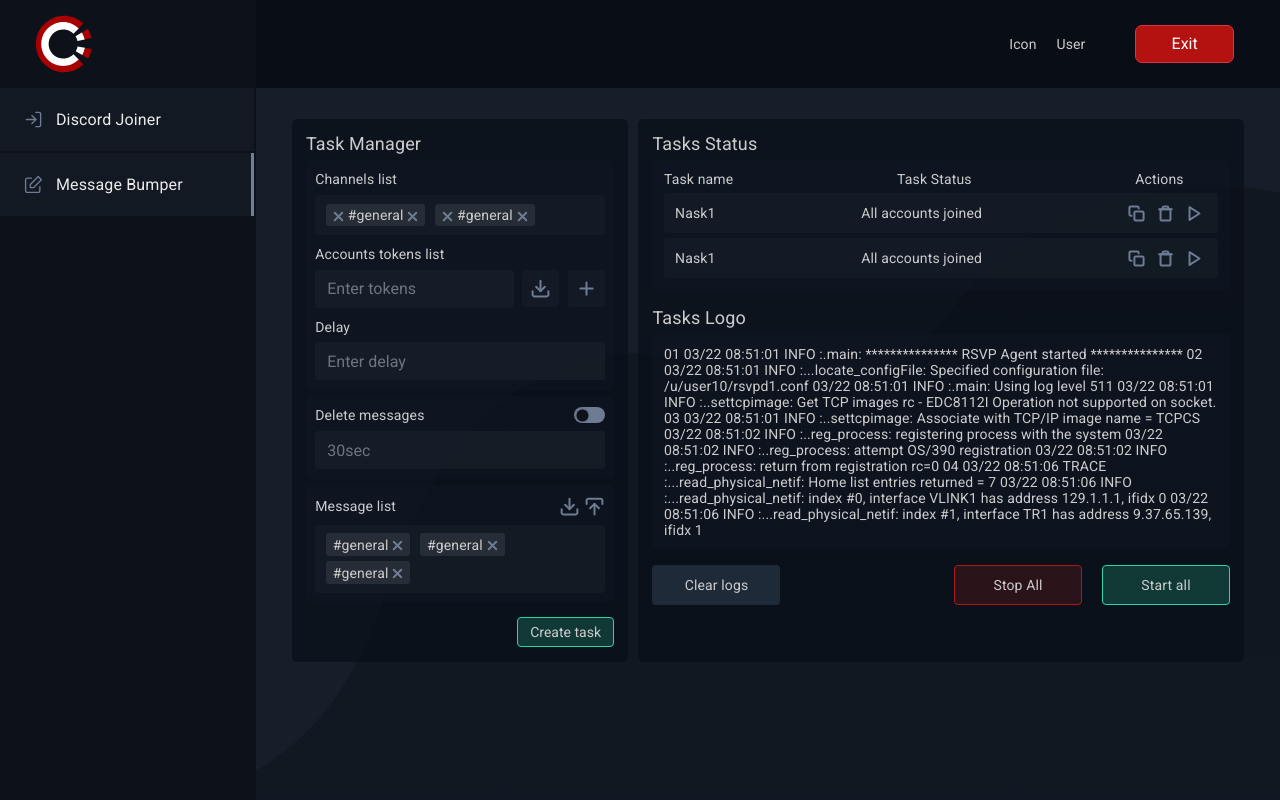
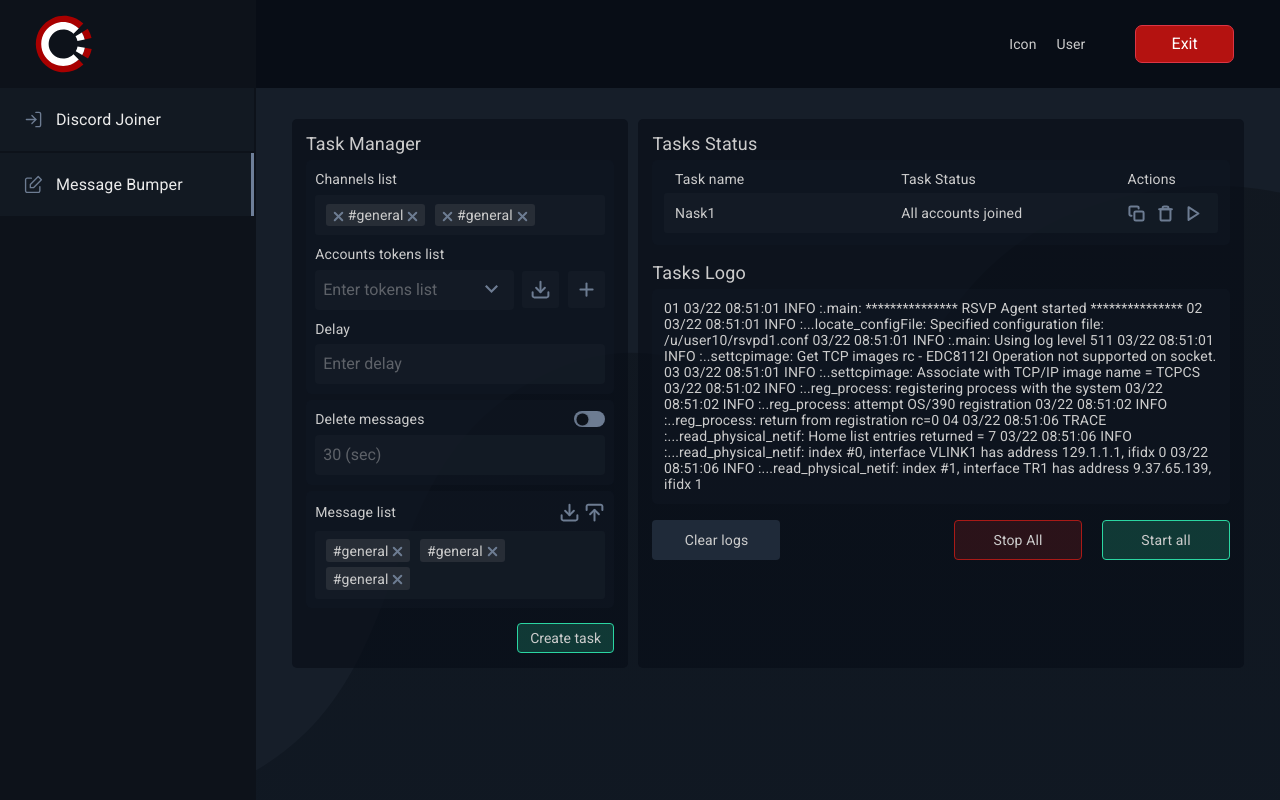
Before and after one commit to BolshanDV/discord_joiner_UI, a Nuxt app: page /massageBumper in a window 1280 px wide. Built offline with nearby package versions, Linux system fonts and the light colour scheme.

Commit message:
revision of input in all components

```diff
--- a/components/discordJoinerModule/taskManager/reactionClicker.vue
+++ b/components/discordJoinerModule/taskManager/reactionClicker.vue
@@ -40,21 +40,6 @@ name: "reactionClicker",
 </script>
 
 <style scoped>
-.work_space{
-  background: rgba(16,23,34,0.6);
-  border-radius: 5px;
-  padding: 3%;
-  margin-top: 2%;
-  /*width: 100%;*/
-}
-.work_space_element{
-  background: rgba(22,30,41,0.6);
-  border-radius: 3px;
-  height: 6%;
-  padding: 2%;
-  margin-top: 2.75%;
-
-}
 .work_space_element_title{
   margin-top: 3.75%;
   margin-bottom: 2.75%;
--- a/components/discordJoinerModule/taskManager/sendCommand.vue
+++ b/components/discordJoinerModule/taskManager/sendCommand.vue
@@ -30,21 +30,6 @@ export default {
 </script>
 
 <style scoped>
-.work_space{
-  background: rgba(16,23,34,0.6);
-  border-radius: 5px;
-  padding: 3%;
-  margin-top: 2%;
-  /*width: 100%;*/
-}
-.work_space_element{
-  background: rgba(22,30,41,0.6);
-  border-radius: 3px;
-  height: 6%;
-  padding: 2%;
-  margin-top: 2.75%;
-
-}
 .work_space_element_title{
   margin-top: 3.75%;
   margin-bottom: 2.75%;
--- a/components/discordJoinerModule/taskStatus.vue
+++ b/components/discordJoinerModule/taskStatus.vue
@@ -5,29 +5,19 @@
     </div>
     <div class="work_space column">
       <div class="work_space_element_title row_position work_space_element_advent " >
-        <div class="row_position ">Task name</div>
-        <div class="row_position ">Task Status</div>
+        <div class="row_position item">Task name</div>
+        <div class="row_position item">Task Status</div>
         <div class="row_position column_item">Actions</div>
       </div>
       <div class="work_space_element row_position work_space_element_advent">
-        <div class="row_position ">Nask1</div>
-        <div class="row_position ">All accounts joined</div>
+        <div class="row_position item">Nask1</div>
+        <div class="row_position item">All accounts joined</div>
         <div class="row_position column_item">
           <div class="icon_element"><img src="../../assets/icons/copy.svg" alt=""></div>
           <div class="icon_element"><img src="../../assets/icons/delete.svg" alt="" ></div>
           <div class="icon_element"><img src="../../assets/icons/play.svg" alt="" ></div>
         </div>
       </div>
-      <div class="work_space_element row_position work_space_element_advent">
-        <div class="row_position ">Nask1</div>
-        <div class="row_position ">All accounts joined</div>
-        <div class="row_position column_item">
-          <div class="icon_element"><img src="../../assets/icons/copy.svg" alt=""></div>
-          <div class="icon_element"><img src="../../assets/icons/delete.svg" alt="" ></div>
-          <div class="icon_element"><img src="../../assets/icons/play.svg" alt="" ></div>
-        </div>
-      </div>
-
     </div>
   </div>
 
@@ -67,4 +57,10 @@ name: "taskStatus"
 .column_item{
   width: 15%;
 }
+.work_space_element_title{
+  padding: 0 2%;
+}
+.item{
+  width: 30%;
+}
 </style>
--- a/components/messageBumperModule/taskManagerBumper.vue
+++ b/components/messageBumperModule/taskManagerBumper.vue
@@ -24,8 +24,15 @@
         Accounts tokens list
       </div>
       <div class="row_position ">
-        <div class="work_space_element input_element_item">
-          <b-form-input placeholder="Enter tokens" class="input_element"></b-form-input>
+        <div class=" input_element_item">
+          <div class="text-field__icon">
+            <input class="text-field__input input_element" v-model="tokenList" type="search" name="search"  autocomplete="off" placeholder="Enter tokens list">
+            <div
+                class="text-field__aicon"
+            ><img src="../../assets/icons/row.svg" alt="">
+            </div>
+
+          </div>
         </div>
         <div class="additional_functional work_space_element item"
         >
@@ -33,15 +40,14 @@
         </div>
         <div class="additional_functional work_space_element">
           <img src="../../assets/icons/add.svg" alt="">
-
         </div>
       </div>
 
       <div class="work_space_element_title">
         Delay
       </div>
-      <div class="work_space_element row_position">
-        <b-form-input placeholder="Enter delay" class="input_element"></b-form-input>
+      <div class="text-field">
+        <input class="text-field__input input_element" v-model="delay" autocomplete="off" placeholder="Enter delay" type="search" name="search">
       </div>
     </div>
     <div class="work_space column">
@@ -51,8 +57,8 @@
           <input type="checkbox" class="switch_1" >
         </div>
       </div>
-      <div class="work_space_element row_position">
-        <b-form-input placeholder="30sec" class="input_element"></b-form-input>
+      <div class="text-field">
+        <input class="text-field__input input_element" v-model="deleteMasses" autocomplete="off" placeholder="30 (sec)" type="search" name="search">
       </div>
     </div>
     <div class="work_space column">
@@ -95,6 +101,13 @@
 <script>
 export default {
   name: "taskManagerBumper",
+  data() {
+    return {
+      tokenList: '',
+      delay: '',
+      deleteMasses: '',
+    }
+  },
 }
 </script>
 
```
